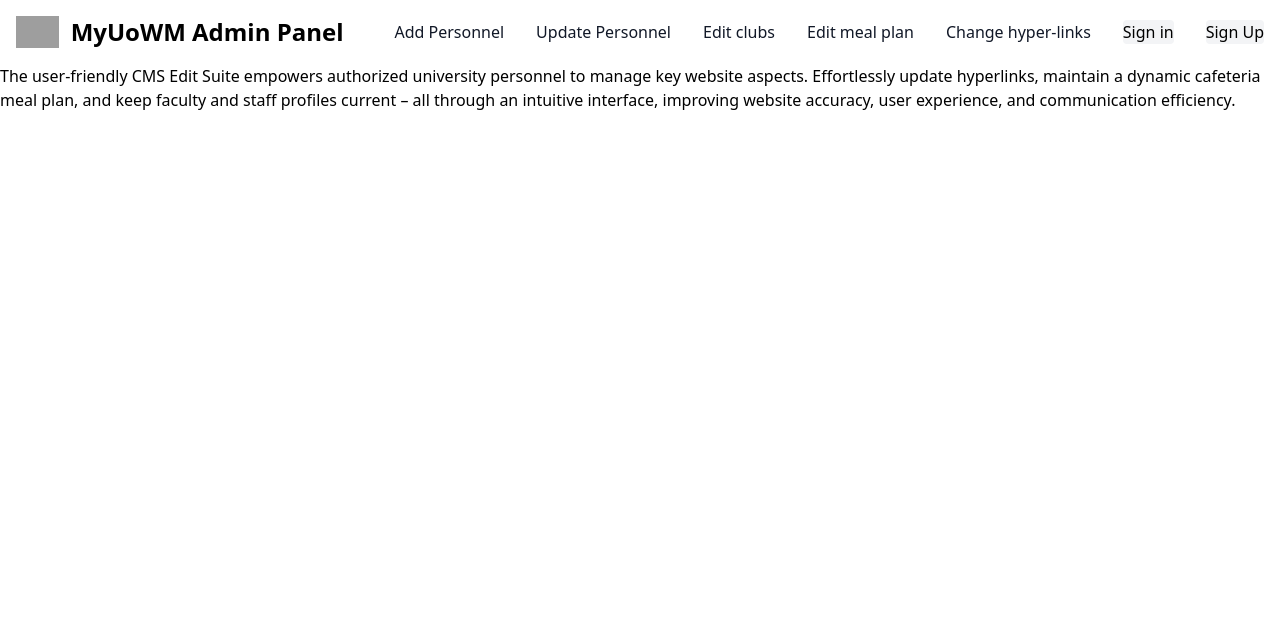
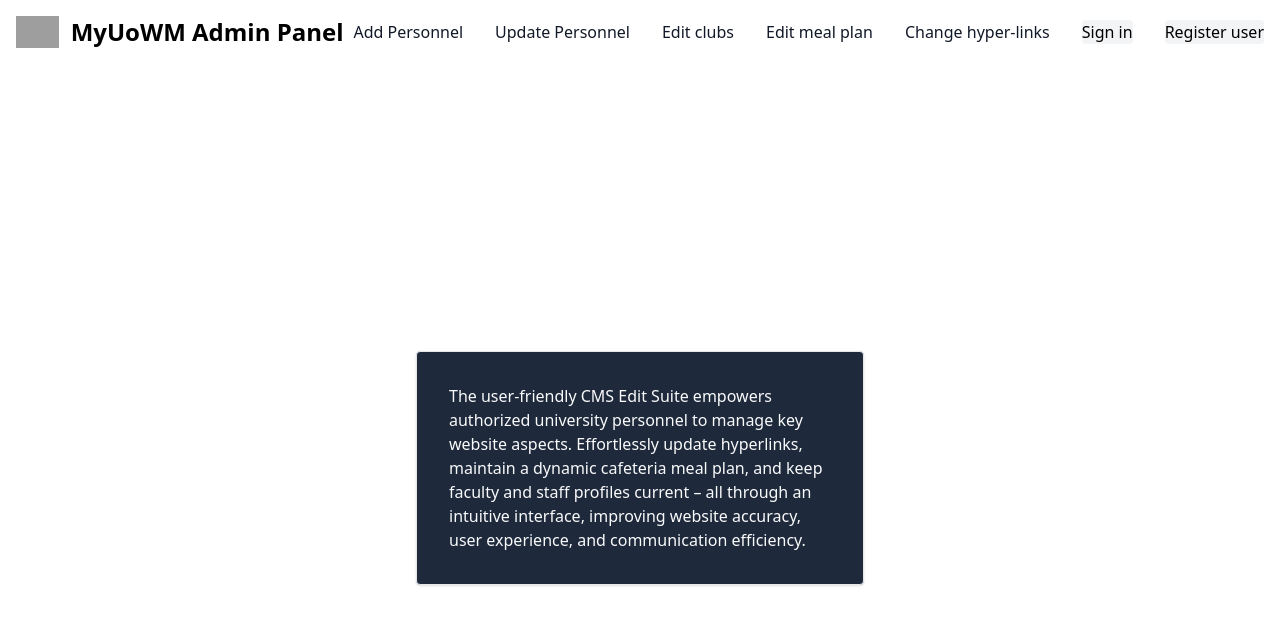
Before and after one commit to ieeesbkastoria/My-UoWM, a React (Create React App) app in the folder MyUoWM-Admin-Panel/Client/: page / in a window 1280 px wide. Shown: the top 624 px of the page. Built offline with nearby package versions, Linux system fonts and the light colour scheme; grey boxes are pictures that could not be loaded.

Commit message:
Updated Home Page

```diff
--- a/MyUoWM-Admin-Panel/Client/src/components/Nav.js
+++ b/MyUoWM-Admin-Panel/Client/src/components/Nav.js
@@ -23,7 +23,7 @@ const Nav = () => {
             <Link to="/meals" class="block py-2 px-3 text-gray-900 rounded hover:bg-gray-100 md:hover:bg-transparent md:border-0 md:hover:text-blue-700 md:p-0 dark:text-white md:dark:hover:text-blue-500 dark:hover:bg-gray-700 dark:hover:text-white md:dark:hover:bg-transparent">Edit meal plan</Link>
             <Link to="/links" class="block py-2 px-3 text-gray-900 rounded hover:bg-gray-100 md:hover:bg-transparent md:border-0 md:hover:text-blue-700 md:p-0 dark:text-white md:dark:hover:text-blue-500 dark:hover:bg-gray-700 dark:hover:text-white md:dark:hover:bg-transparent">Change hyper-links</Link>
             <Link to="/login" class="bg-gray-100 block py-3 px-4 text-black rounded md:border-0 md:p-0">Sign in</Link>
-            <Link to="/register" class="bg-gray-100 block py-3 px-4 text-black rounded md:border-0 md:p-0">Sign Up</Link>
+            <Link to="/register" class="bg-gray-100 block py-3 px-4 text-black rounded md:border-0 md:p-0">Register user</Link>
           </ul>
         </div>
       </div>
--- a/MyUoWM-Admin-Panel/Client/src/pages/Home.js
+++ b/MyUoWM-Admin-Panel/Client/src/pages/Home.js
@@ -15,12 +15,14 @@ const Home = () => {
   return (
   <>
     <Nav />
-    <div>
-        <p>The user-friendly CMS Edit Suite empowers authorized university personnel to manage key website aspects. Effortlessly update hyperlinks, maintain a dynamic cafeteria meal plan, and keep faculty and staff profiles current – all through an intuitive interface, improving website accuracy, user experience, and communication efficiency.
-</p>
+    <div className="my-1 flex justify-center items-center h-screen">
+      <div className="bg-slate-800 p-8 rounded shadow border border-gray-200 max-w-md">
+          <p className="text-gray-50">The user-friendly CMS Edit Suite empowers authorized university personnel to manage key website aspects. Effortlessly update hyperlinks, maintain a dynamic cafeteria meal plan, and keep faculty and staff profiles current – all through an intuitive interface, improving website accuracy, user experience, and communication efficiency.</p>
+      </div>
     </div>
   </>
-)
+);
+
 }
 
 
```
